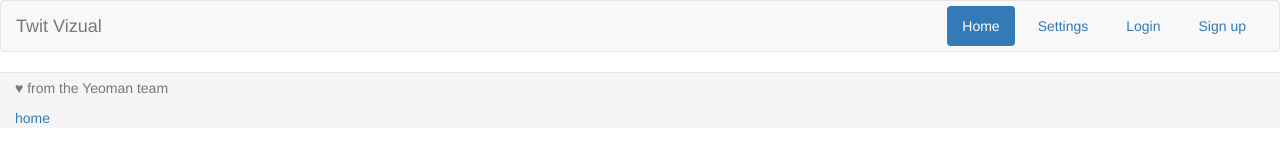
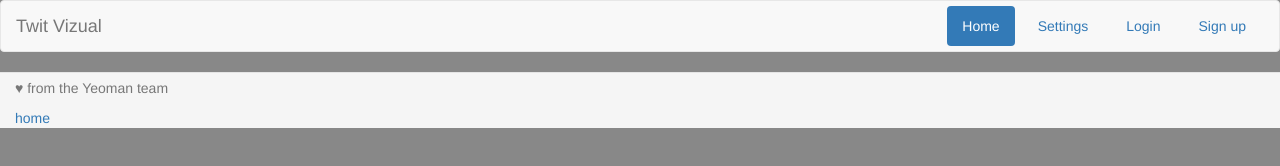
Before and after one commit to kirkkohler/twit-vizual, a website: page app/views/index.html in a window 1280 px wide. Drawn offline with nearby package versions, Linux system fonts and the light colour scheme; some packages are replaced by stand-ins of ours; files that its build step writes are made by us from their sources; no server answers.

Commit message:
updated background color to be a light grey.

```diff
--- a/app/styles/main.css
+++ b/app/styles/main.css
@@ -2,6 +2,7 @@
 body {
 /*  padding-top: 20px;*/
   padding-bottom: 20px;
+  background-color: #888;
 }
 
 /* Everything but the jumbotron gets side spacing for mobile first views */
```
